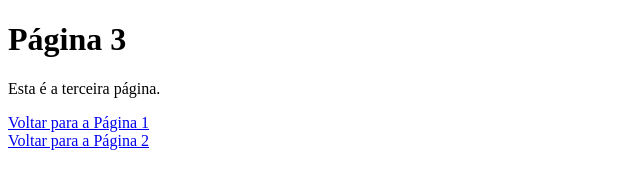
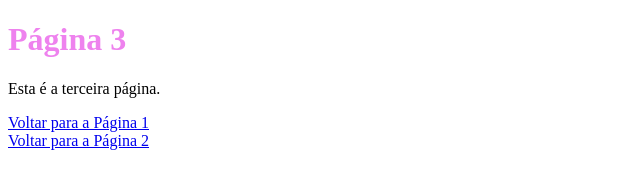
Before and after one commit to RafaPerondi/3paginas, a plain HTML site: page Pagina3.html in a window 1280 px wide. Shown: the whole page, without its empty margins (0-640 px from the left). Drawn offline with Linux system fonts and the light colour scheme.

Commit message:
Update Pagina3.html

```diff
--- a/Pagina3.html
+++ b/Pagina3.html
@@ -4,7 +4,7 @@
     <title>Página 3</title>
 </head>
 <body>
-    <h1>Página 3</h1>
+    <h1 style="color:violet;">Página 3</h1>
     <p>Esta é a terceira página.</p>
     <a href="index.html">Voltar para a Página 1</a><br>
     <a href="pagina2.html">Voltar para a Página 2</a>
```
